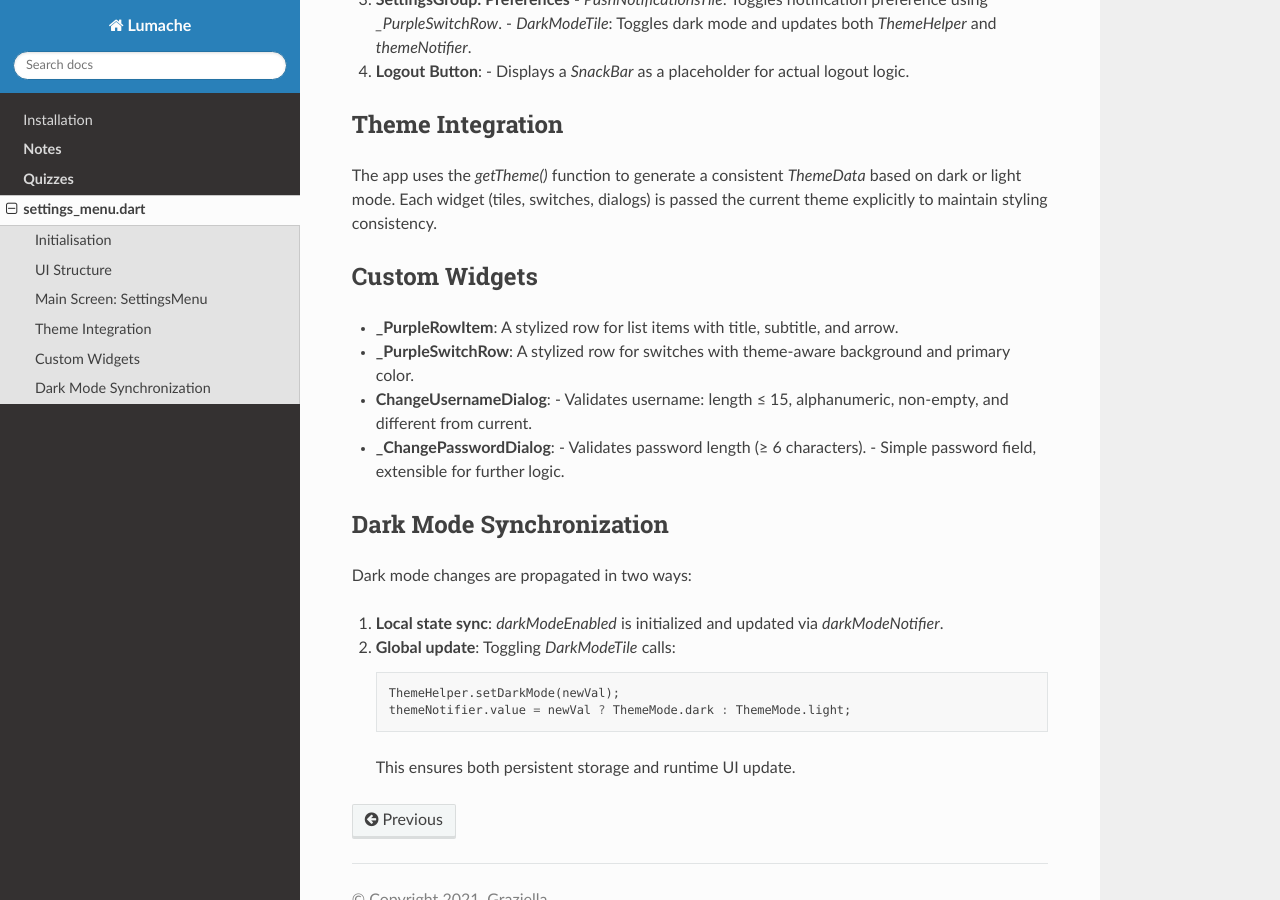
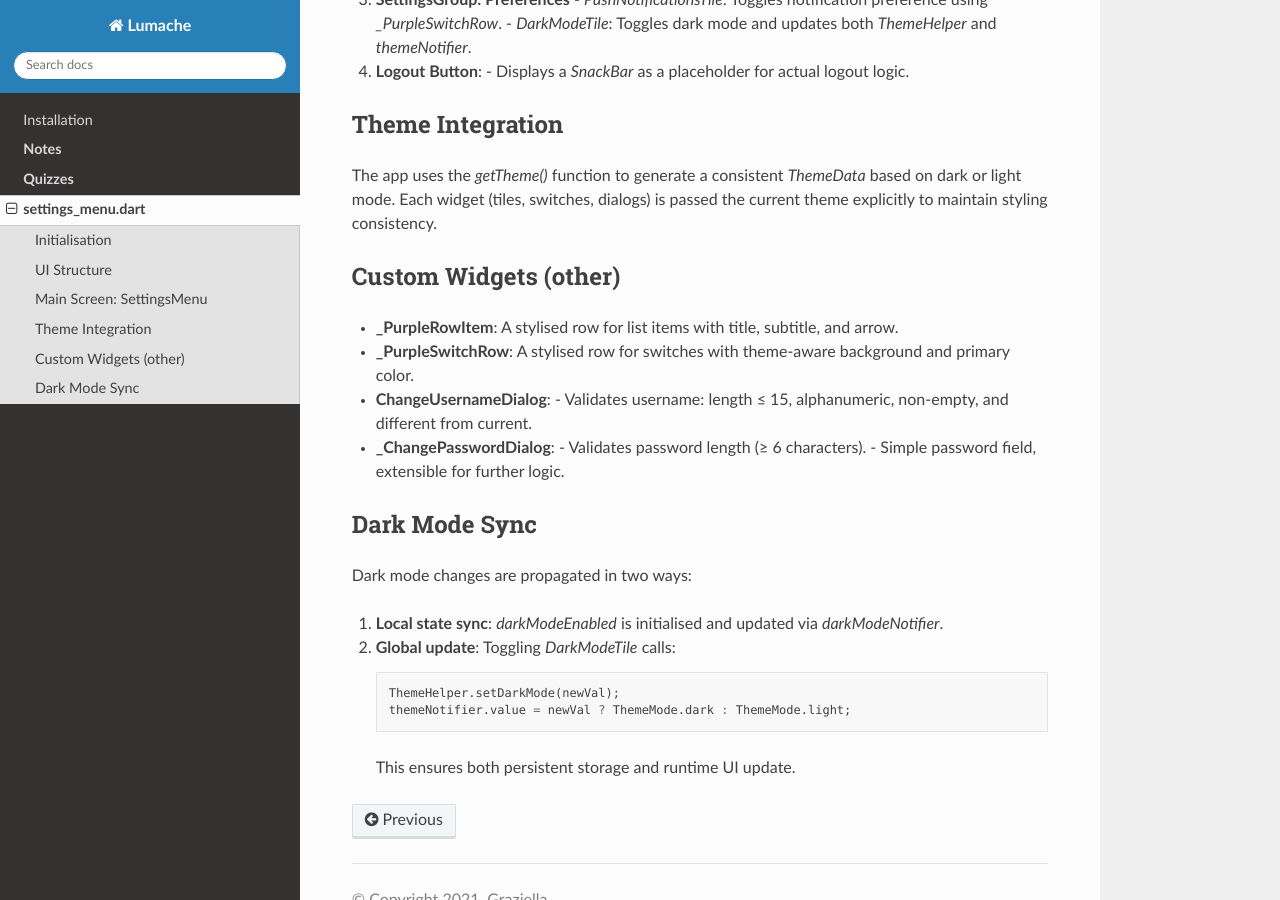
Before and after one commit to Oroskan/SETAP-CW-documentation, a Sphinx documentation site: the page built from docs/source/settings.rst, in a window 1280 px wide and 900 px high, scrolled down 1104 px. Built offline with Sphinx 7.4.7 and the Read the Docs theme 3.1.0, drawn with Linux system fonts in a browser that asks for light colours; some of the changed text lies outside the part shown.

Commit message:
Update settings.rst

```diff
--- a/docs/source/settings.rst
+++ b/docs/source/settings.rst
@@ -56,23 +56,23 @@ Theme Integration
 
 The app uses the `getTheme()` function to generate a consistent `ThemeData` based on dark or light mode. Each widget (tiles, switches, dialogs) is passed the current theme explicitly to maintain styling consistency.
 
-Custom Widgets
---------------
+Custom Widgets (other)
+----------------------
 
-- **_PurpleRowItem**: A stylized row for list items with title, subtitle, and arrow.
-- **_PurpleSwitchRow**: A stylized row for switches with theme-aware background and primary color.
+- **_PurpleRowItem**: A stylised row for list items with title, subtitle, and arrow.
+- **_PurpleSwitchRow**: A stylised row for switches with theme-aware background and primary color.
 - **ChangeUsernameDialog**:
   - Validates username: length ≤ 15, alphanumeric, non-empty, and different from current.
 - **_ChangePasswordDialog**:
   - Validates password length (≥ 6 characters).
   - Simple password field, extensible for further logic.
 
-Dark Mode Synchronization
--------------------------
+Dark Mode Sync
+--------------
 
 Dark mode changes are propagated in two ways:
 
-1. **Local state sync**: `darkModeEnabled` is initialized and updated via `darkModeNotifier`.
+1. **Local state sync**: `darkModeEnabled` is initialised and updated via `darkModeNotifier`.
 2. **Global update**: Toggling `DarkModeTile` calls:
 
    .. code-block:: dart
```
Also changed, not shown: other parts of docs/source/settings.rst (+1 -1 lines).
